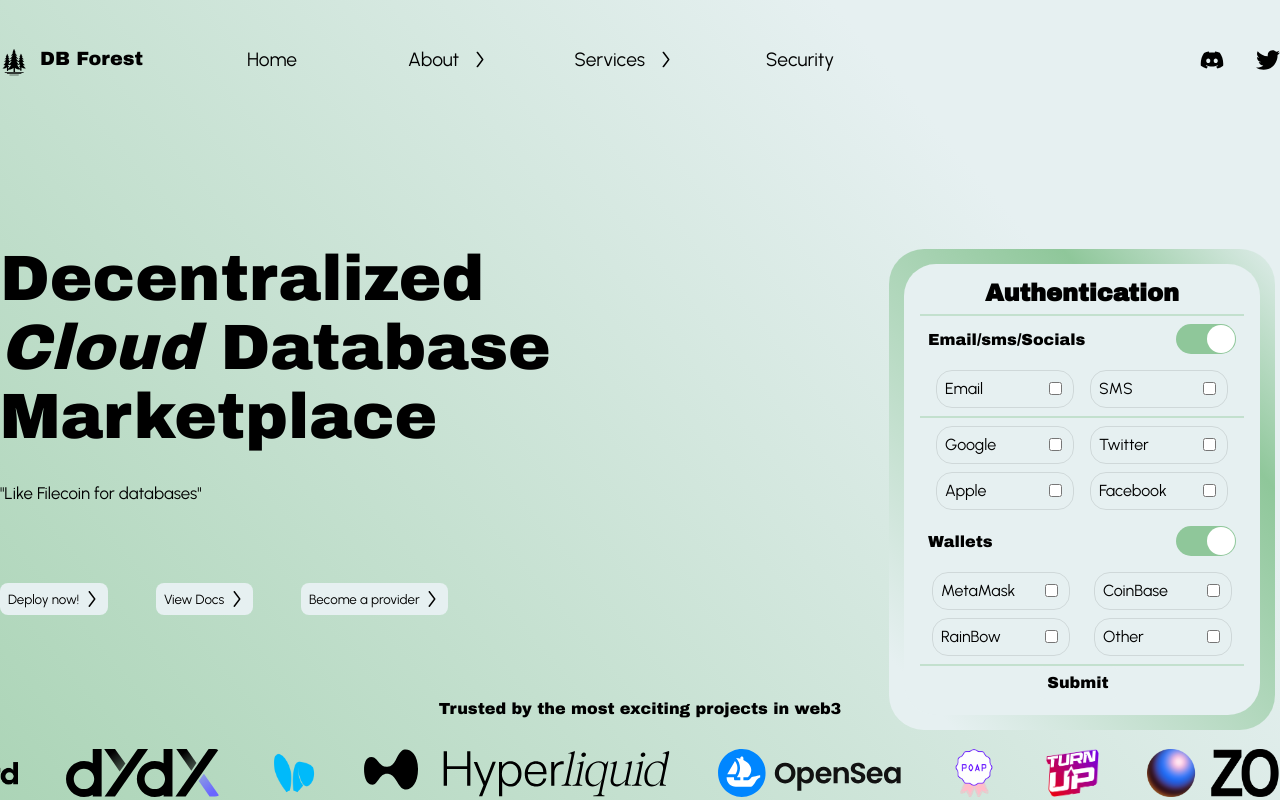
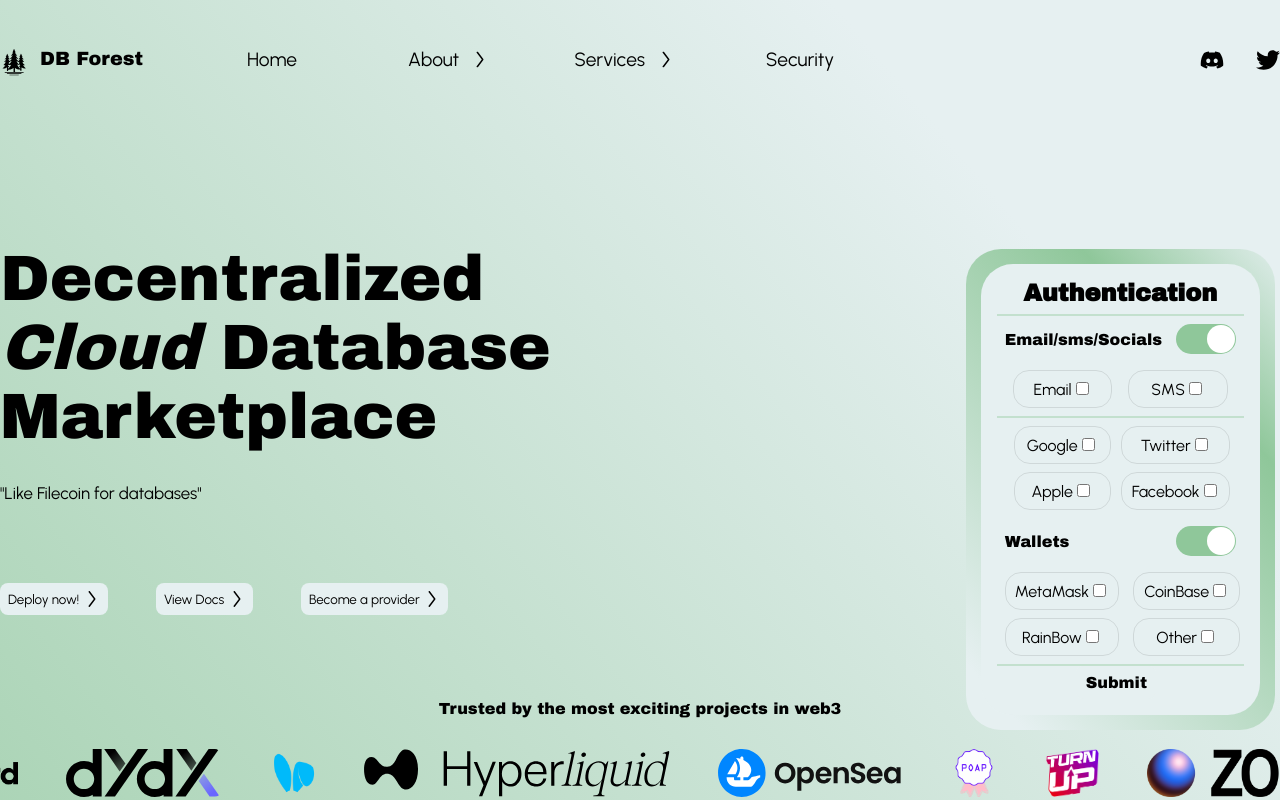
Before and after one commit to Senior-toreodor/mockup_test, a React (Vite) app: page / in a window 1280 px wide. Built offline with nearby package versions, Linux system fonts and the light colour scheme.

Commit message:
fixing bugs and not responsive panel

```diff
--- a/src/GifContainer.css
+++ b/src/GifContainer.css
@@ -74,10 +74,9 @@
     color: #FDB137;
 }
 .checkbox-group {
-    display: flex;
     margin: 1vh;
     padding: 1vh;
-    width: 15vh;
+    width: 75%;
     border-radius: 2vh;
     border: 1px solid rgba(0, 0, 0, 0.1 );
     font-family: Urbanist;
```
